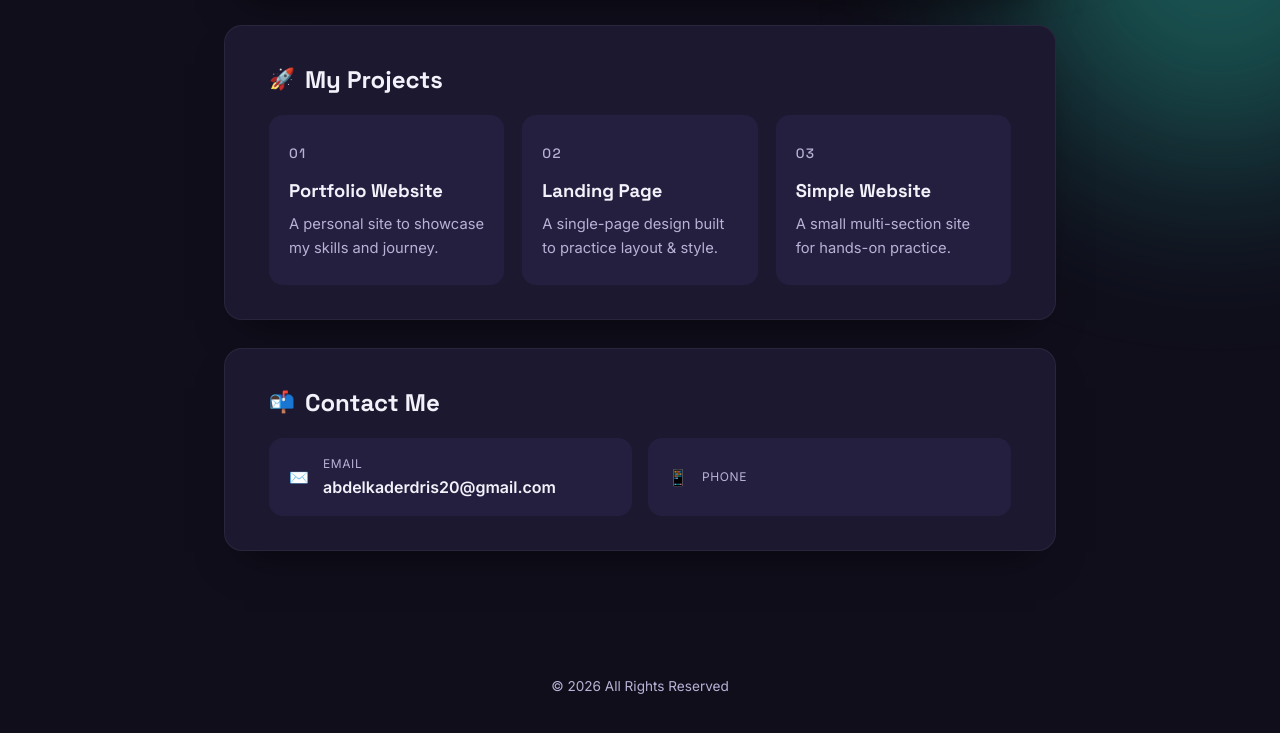
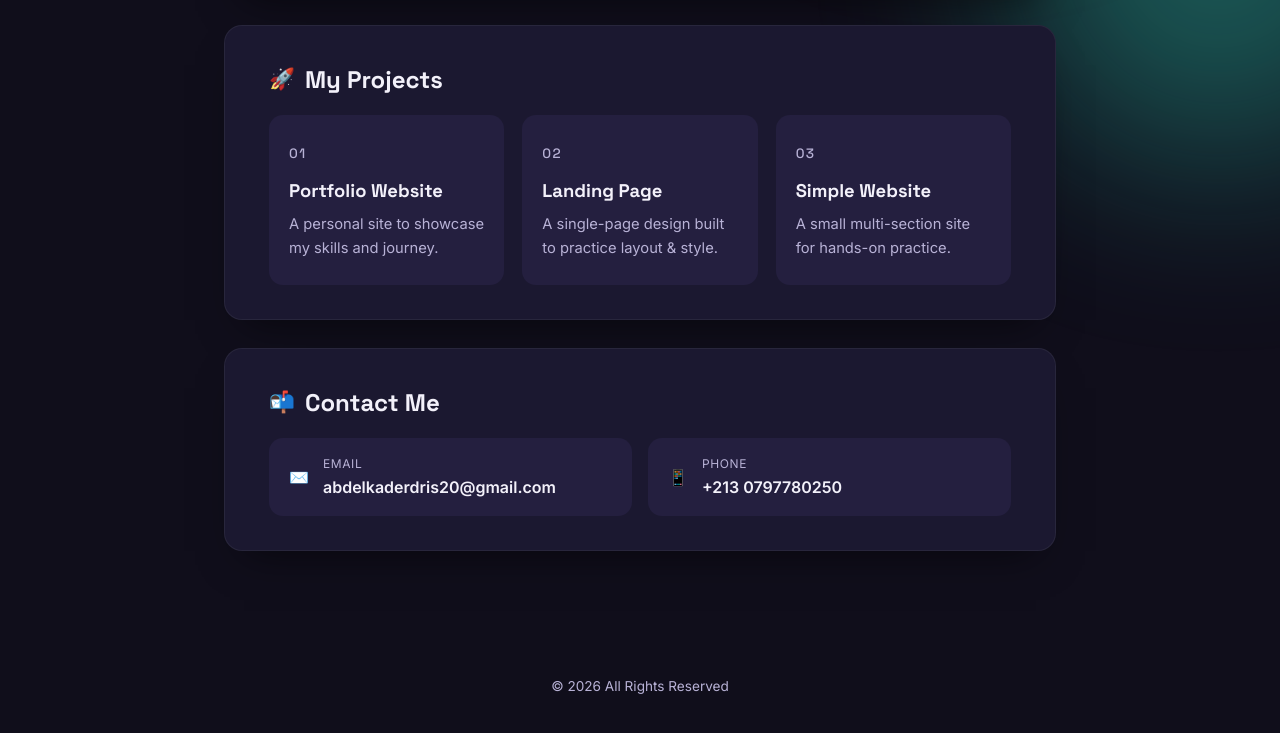
Before and after one commit to abdelkaderdris20-ctrl/My-portfolio1, a plain HTML site: page index.html in a window 1280 px wide. Shown: the part 781-1514 px from the top of the page. Drawn offline with Linux system fonts and the light colour scheme.

Commit message:
Add files via upload

```diff
--- a/index.html
+++ b/index.html
@@ -80,11 +80,11 @@
             <span>abdelkaderdris20@gmail.com</span>
           </div>
         </a>
-        <a class="contact-pill" href="tel:079779080250">
+        <a class="contact-pill" href="tel:0797780250">
           <span class="contact-icon">📱</span>
           <div>
             <small>Phone</small>
-            <span></span>
+            <span>+213 0797780250</span>
           </div>
         </a>
       </div>
```
